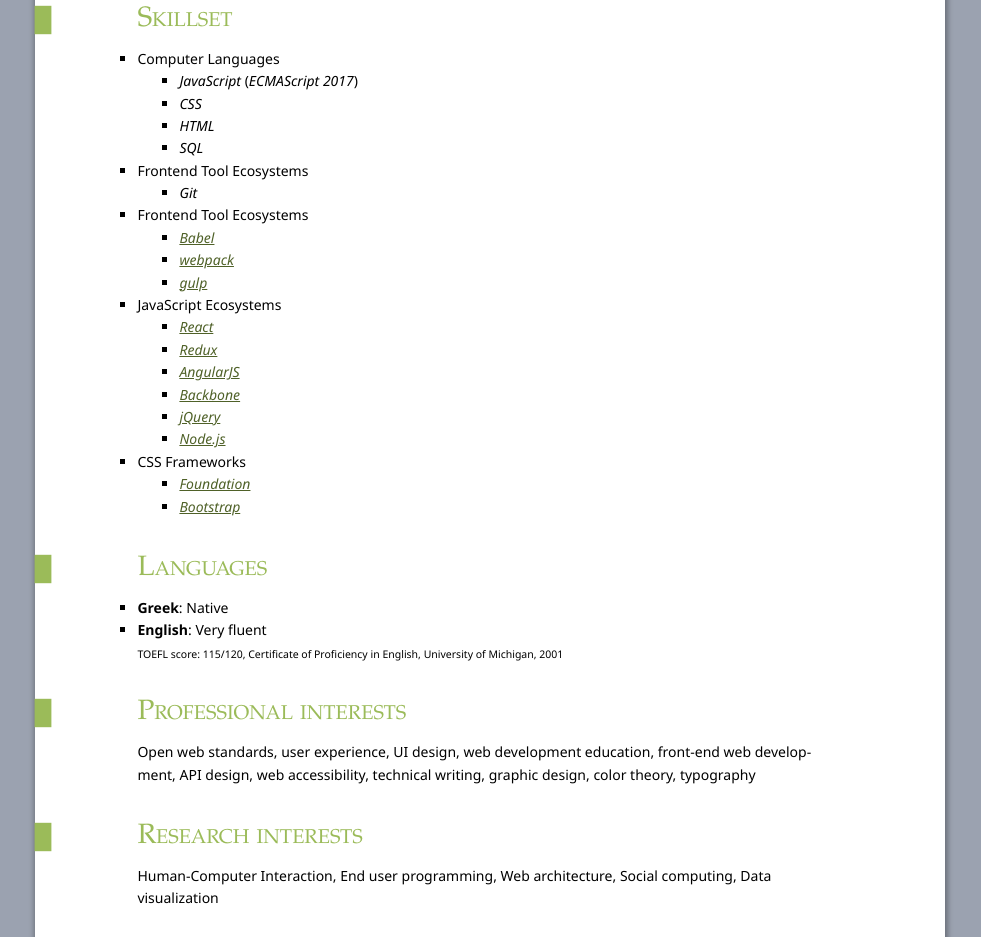
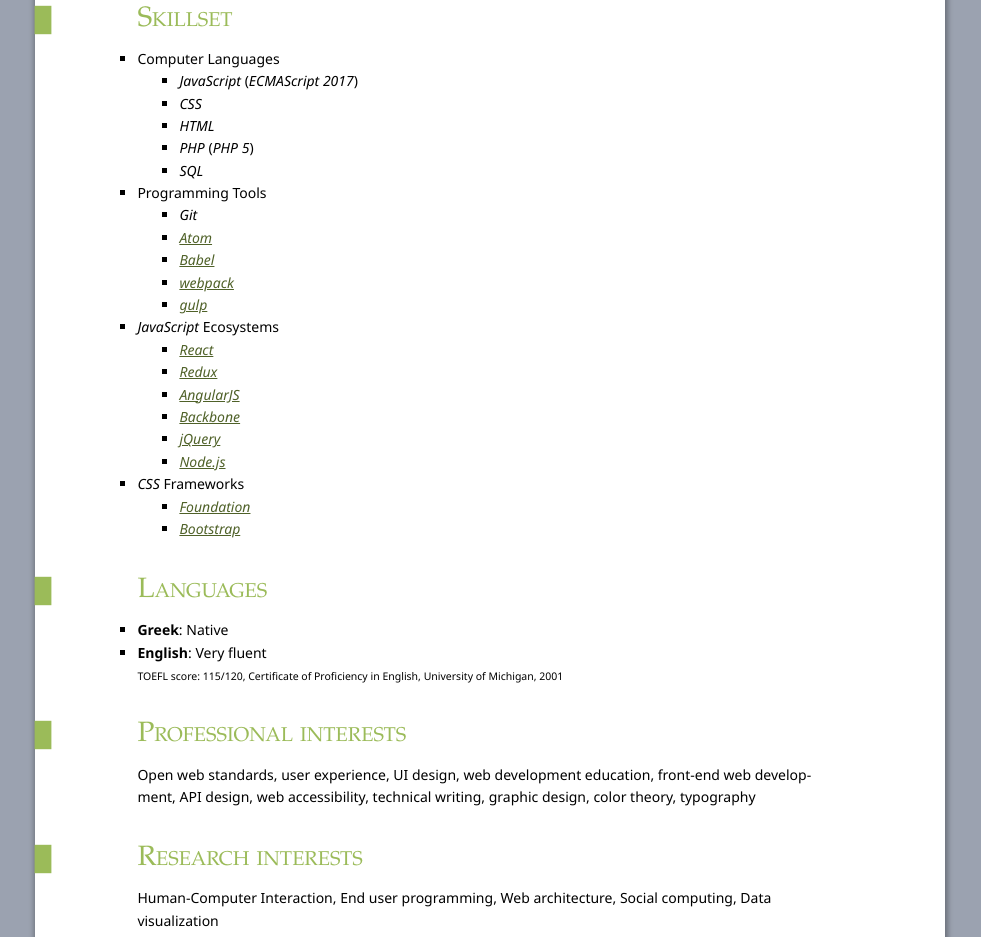
Before and after one commit to gsklee/gsklee.github.io, a plain HTML site: page résumé.html in a window 1280 px wide. Shown: the part 3107-4044 px from the top of the page, without its empty margins (150-1131 px from the left). Drawn offline with Linux system fonts and the light colour scheme.

Commit message:
Update résumé.html

```diff
--- a/résumé.html
+++ b/résumé.html
@@ -535,23 +535,25 @@ footer {
               <i class="semantic:term:technical">HTML</i>
             </li>
             <li>
+              <i class="semantic:term:technical">PHP</i>
+              (<i class="semantic:term:technical">PHP 5</i>)
+            </li>
+            <li>
               <i class="semantic:term:technical">SQL</i>
             </li>
           </ul>
         </li>
         <li>
-          Frontend Tool Ecosystems
+          Programming Tools
           <ul class="structural:subtags">
             <li>
               <i class="semantic:term:technical">Git</i>
             </li>
-          </ul>
-        </li>
-
-
-        <li>
-          Frontend Tool Ecosystems
-          <ul class="structural:subtags">
+            <li>
+              <a href="https://github.com/atom/atom/" target="_blank">
+                <i class="semantic:term:technical">Atom</i>
+              </a>
+            </li>
             <li>
               <a href="https://github.com/babel/babel/" target="_blank">
                 <i class="semantic:term:technical">Babel</i>
@@ -570,7 +572,7 @@ footer {
           </ul>
         </li>
         <li>
-          JavaScript Ecosystems
+          <i class="semantic:term:technical">JavaScript</i> Ecosystems
           <ul class="structural:subtags">
             <li>
               <a href="https://github.com/facebook/react/" target="_blank">
@@ -605,7 +607,7 @@ footer {
           </ul>
         </li>
         <li>
-          CSS Frameworks
+          <i class="semantic:term:technical">CSS</i> Frameworks
           <ul class="structural:subtags">
             <li>
               <a href="https://github.com/zurb/foundation-sites/" target="_blank">
```
